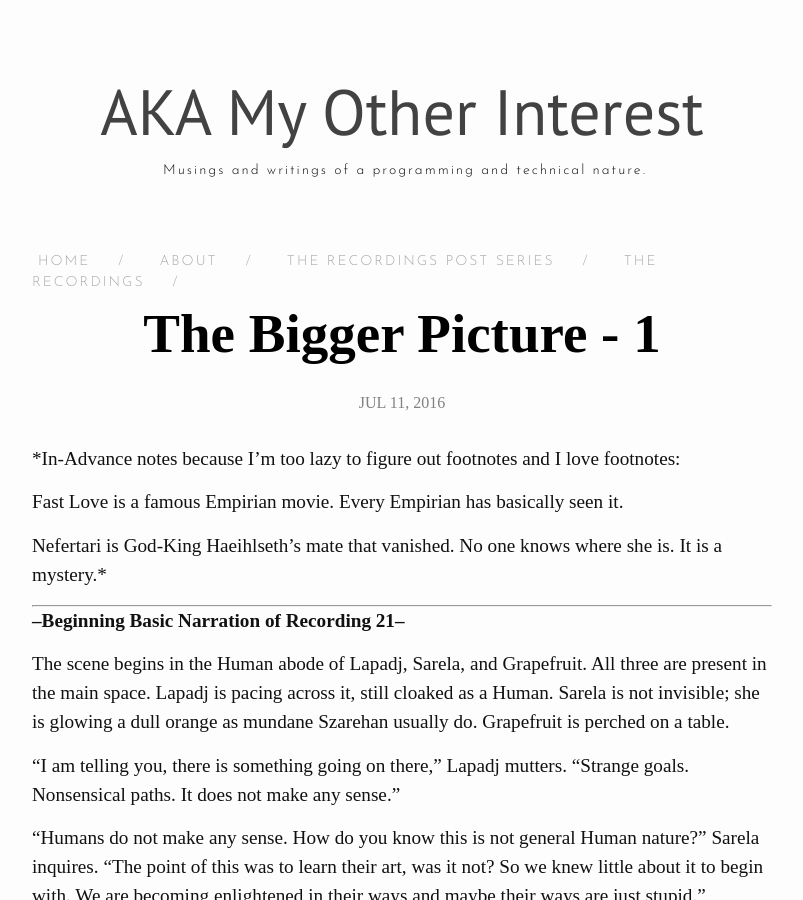
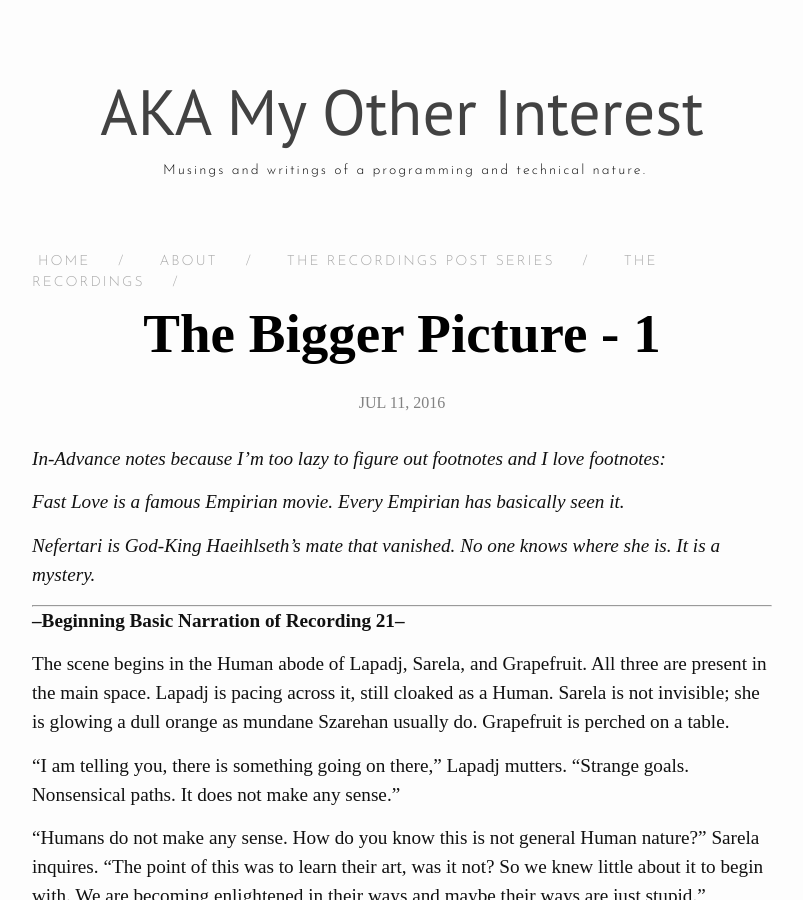
Before and after one commit to ssunday/ssunday.github.io, a Jekyll site: the page built from _posts/2016-7-11-the-bigger-picture-1.markdown, in a window 1280 px wide and 900 px high. Shown: the whole window, without its empty margins (238-1041 px from the left). Built offline with Jekyll 4.4.1, drawn with Linux system fonts in a browser that asks for light colours; nearby versions of some CDN libraries.

Commit message:
Formatting fix

```diff
--- a/_posts/2016-7-11-the-bigger-picture-1.markdown
+++ b/_posts/2016-7-11-the-bigger-picture-1.markdown
@@ -6,11 +6,11 @@ date: 11/7/2016
 categories: recordings
 ---
 
-*In-Advance notes because I'm too lazy to figure out footnotes and I love footnotes:
+*In-Advance notes because I'm too lazy to figure out footnotes and I love footnotes:*
 
-Fast Love is a famous Empirian movie. Every Empirian has basically seen it.
+*Fast Love is a famous Empirian movie. Every Empirian has basically seen it.*
 
-Nefertari is God-King Haeihlseth's mate that vanished. No one knows where she is. It is a mystery.*
+*Nefertari is God-King Haeihlseth's mate that vanished. No one knows where she is. It is a mystery.*
 
 ---
 
```
